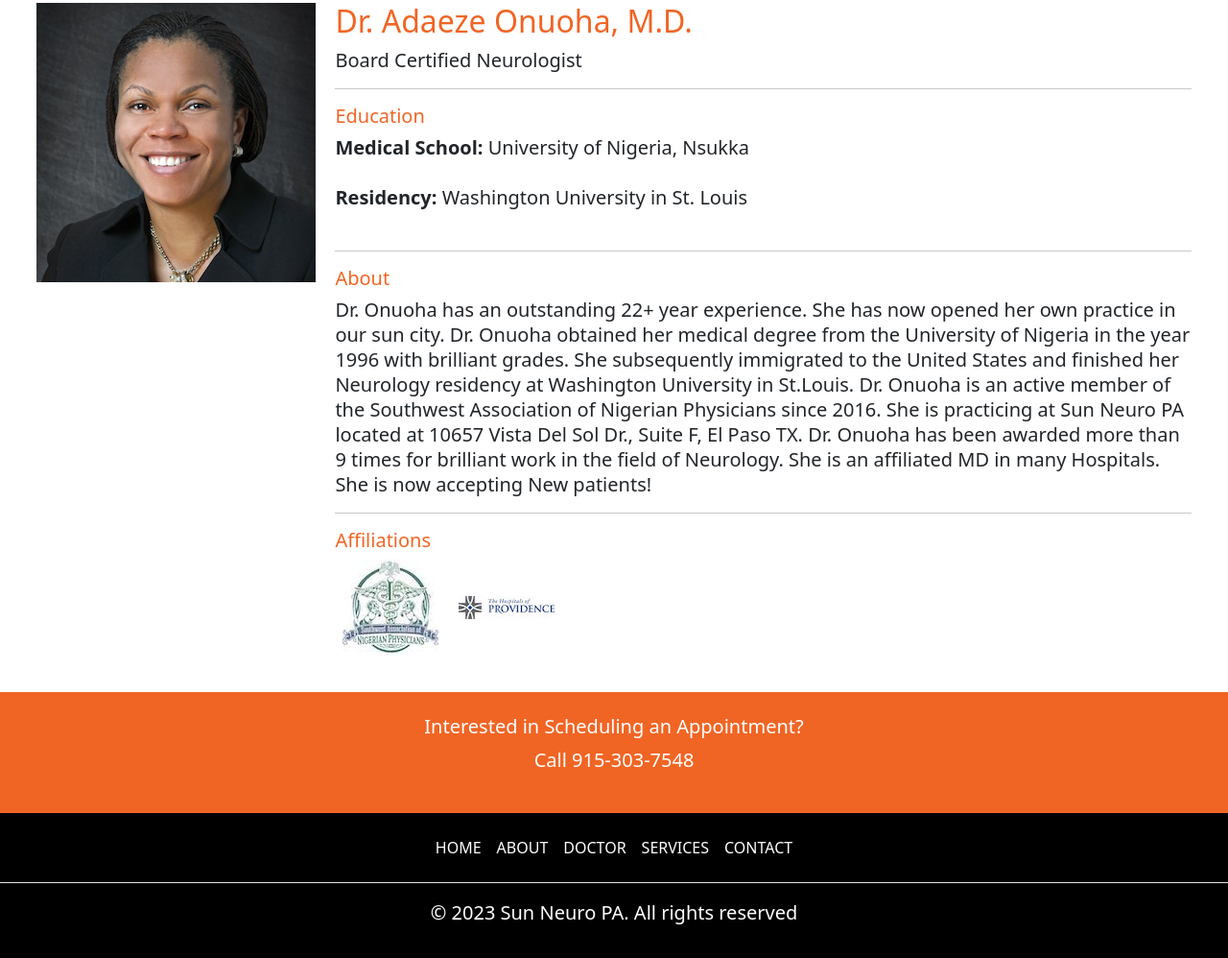
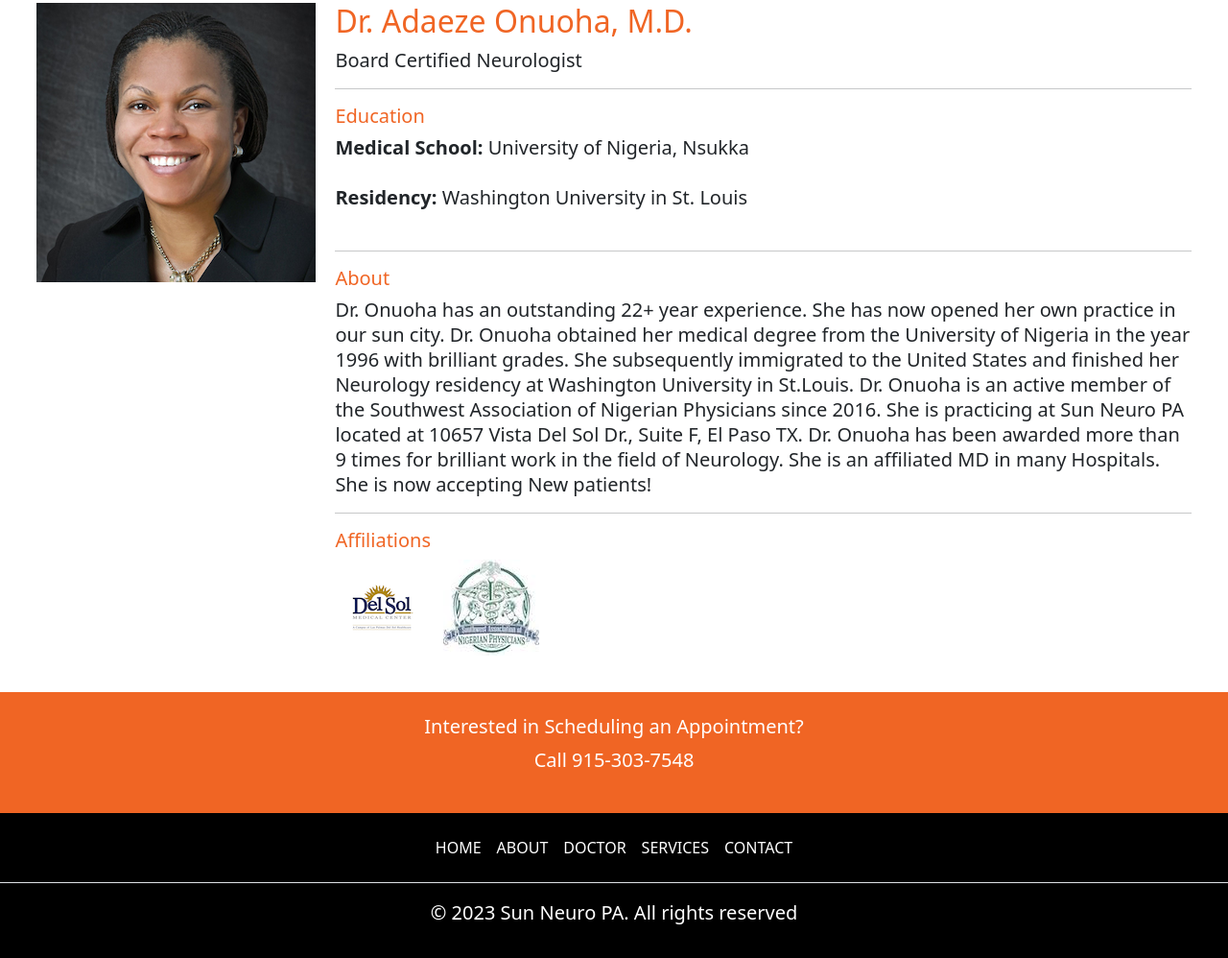
Before and after one commit to pudenyi/sunneuropa.github.io, a plain HTML site: page pages/doctor.html in a window 1280 px wide. Shown: the part 379-1377 px from the top of the page at 96% size. Drawn offline with nearby package versions, Linux system fonts and the light colour scheme.

Commit message:
Add files via upload

```diff
--- a/pages/doctor.html
+++ b/pages/doctor.html
@@ -82,8 +82,8 @@
       </p>
       <hr>
       <h3 class="provider-title">Affiliations</h3>
+      <img src="../images/del-sol-logo.png" alt="">
       <img src="../images/SANP-logo.jpeg" alt="" class="mx-2">
-      <img src="../images/providence-logo.jpeg" alt="" class="mx-2">
     </div>
   </div>
 
```
Also changed, not shown: images/del-sol-logo.png (added).
